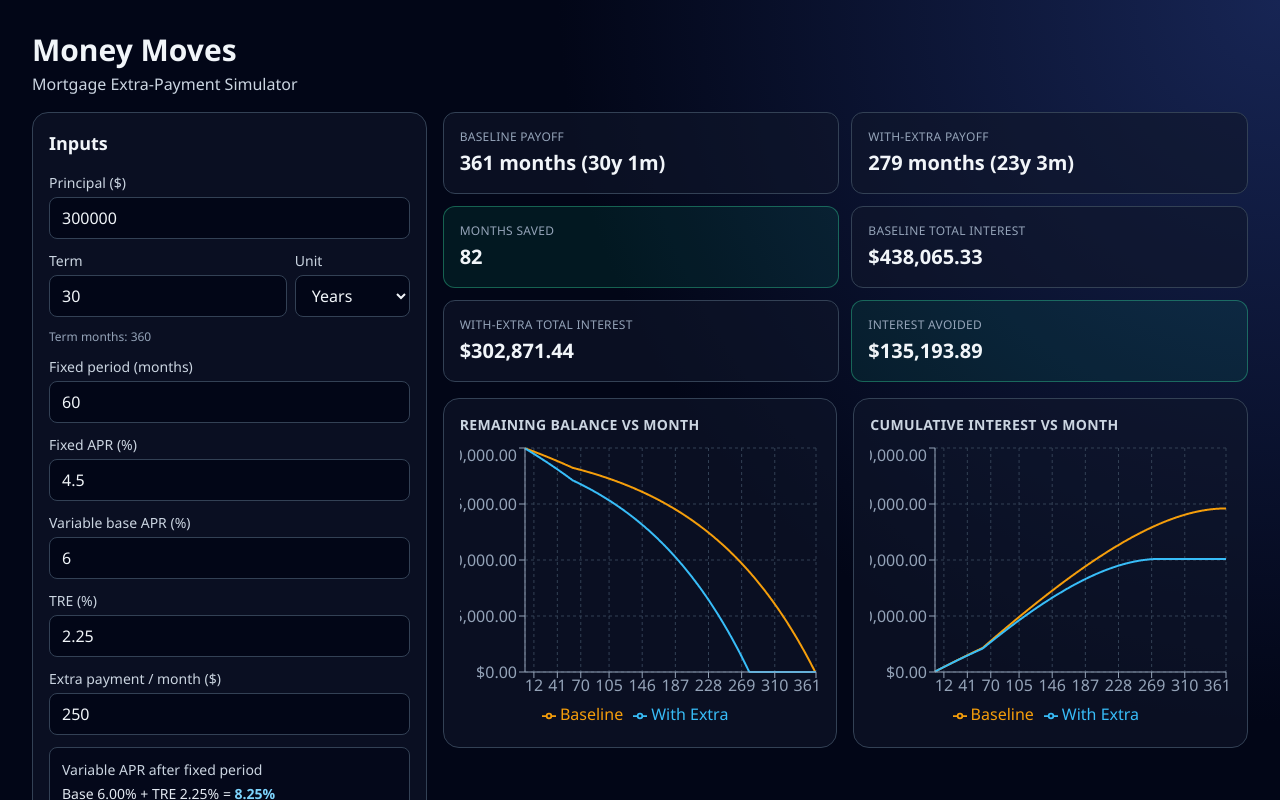
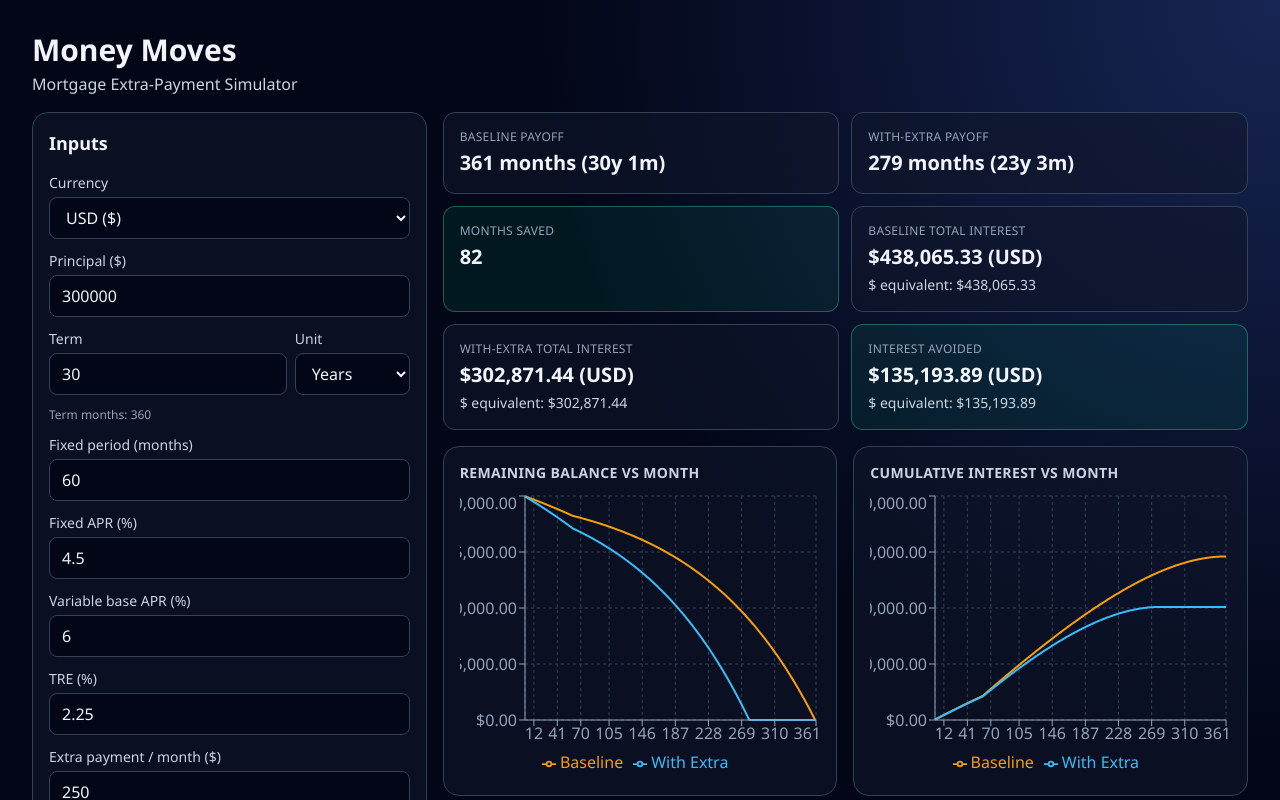
Before and after one commit to maury844/pay-me-now, a React (Vite) app: page / in a window 1280 px wide. Shown: the top 800 px of the page. Built offline with nearby package versions, Linux system fonts and the light colour scheme.

Commit message:
feat: add currency selection

```diff
--- a/src/App.tsx
+++ b/src/App.tsx
@@ -4,7 +4,7 @@ import { ComparisonCharts } from './components/ComparisonCharts'
 import { InputsCard } from './components/InputsCard'
 import { SummaryCards } from './components/SummaryCards'
 import { simulate } from './simulation'
-import type { InputState, TermUnit } from './types/app'
+import type { CurrencyCode, InputState, TermUnit } from './types/app'
 import { buildChartRows, toSafeNumber } from './utils/simulationView'
 
 const defaultInputs: InputState = {
@@ -20,6 +20,25 @@ const defaultInputs: InputState = {
 function App() {
   const [termUnit, setTermUnit] = useState<TermUnit>('years')
   const [inputs, setInputs] = useState<InputState>(defaultInputs)
+  const [currency, setCurrency] = useState<CurrencyCode>('USD')
+  const [exchangeRate, setExchangeRate] = useState(6.96)
+
+  const resolvedExchangeRate = useMemo(() => {
+    if (currency === 'USD') return 1
+    return Math.max(0.0001, toSafeNumber(exchangeRate))
+  }, [currency, exchangeRate])
+
+  const principalUsd = useMemo(() => {
+    const principal = toSafeNumber(inputs.principal)
+    if (currency === 'USD') return principal
+    return principal / resolvedExchangeRate
+  }, [currency, inputs.principal, resolvedExchangeRate])
+
+  const monthlyExtraUsd = useMemo(() => {
+    const monthlyExtra = toSafeNumber(inputs.monthlyExtra)
+    if (currency === 'USD') return monthlyExtra
+    return monthlyExtra / resolvedExchangeRate
+  }, [currency, inputs.monthlyExtra, resolvedExchangeRate])
 
   const termMonths = useMemo(() => {
     const rawMonths =
@@ -34,7 +53,7 @@ function App() {
   const baselineResult = useMemo(
     () =>
       simulate({
-        principal: toSafeNumber(inputs.principal),
+        principal: principalUsd,
         termMonths,
         fixedMonths,
         fixedApr: toSafeNumber(inputs.fixedApr),
@@ -46,9 +65,9 @@ function App() {
     [
       fixedMonths,
       inputs.fixedApr,
-      inputs.principal,
       inputs.tre,
       inputs.variableBaseApr,
+      principalUsd,
       termMonths,
     ],
   )
@@ -56,22 +75,22 @@ function App() {
   const extraResult = useMemo(
     () =>
       simulate({
-        principal: toSafeNumber(inputs.principal),
+        principal: principalUsd,
         termMonths,
         fixedMonths,
         fixedApr: toSafeNumber(inputs.fixedApr),
         variableBaseApr: toSafeNumber(inputs.variableBaseApr),
         tre: toSafeNumber(inputs.tre),
-        monthlyExtra: toSafeNumber(inputs.monthlyExtra),
+        monthlyExtra: monthlyExtraUsd,
         mode: 'KEEP_PAYMENT',
       }),
     [
       fixedMonths,
       inputs.fixedApr,
-      inputs.monthlyExtra,
-      inputs.principal,
       inputs.tre,
       inputs.variableBaseApr,
+      monthlyExtraUsd,
+      principalUsd,
       termMonths,
     ],
   )
@@ -100,6 +119,10 @@ function App() {
     }))
   }
 
+  const updateExchangeRate = (value: string) => {
+    setExchangeRate(Number(value))
+  }
+
   return (
     <main className='min-h-screen p-4 md:p-8'>
       <div className='mx-auto max-w-7xl space-y-4'>
@@ -114,7 +137,11 @@ function App() {
             termUnit={termUnit}
             termMonths={termMonths}
             variableTotalApr={variableTotalApr}
+            currency={currency}
+            exchangeRate={exchangeRate}
             onTermUnitChange={setTermUnit}
+            onCurrencyChange={setCurrency}
+            onExchangeRateChange={updateExchangeRate}
             onInputChange={updateInput}
           />
 
@@ -126,6 +153,8 @@ function App() {
               baselineTotalInterest={baselineResult.totalInterest}
               extraTotalInterest={extraResult.totalInterest}
               interestAvoided={interestAvoided}
+              currency={currency}
+              exchangeRate={resolvedExchangeRate}
             />
             <ComparisonCharts rows={chartRows} />
           </section>
--- a/src/components/InputsCard.tsx
+++ b/src/components/InputsCard.tsx
@@ -1,4 +1,5 @@
-import type { InputState, TermUnit } from '../types/app'
+import type { CurrencyCode, InputState, TermUnit } from '../types/app'
+import { getCurrencyInputLabel } from '../utils/format'
 import { Card } from './ui/Card'
 
 type InputsCardProps = {
@@ -6,7 +7,11 @@ type InputsCardProps = {
   termUnit: TermUnit
   termMonths: number
   variableTotalApr: string
+  currency: CurrencyCode
+  exchangeRate: number
   onTermUnitChange: (next: TermUnit) => void
+  onCurrencyChange: (next: CurrencyCode) => void
+  onExchangeRateChange: (value: string) => void
   onInputChange: (key: keyof InputState, value: string) => void
 }
 
@@ -39,15 +44,43 @@ export function InputsCard({
   termUnit,
   termMonths,
   variableTotalApr,
+  currency,
+  exchangeRate,
   onTermUnitChange,
+  onCurrencyChange,
+  onExchangeRateChange,
   onInputChange,
 }: InputsCardProps) {
+  const currencyLabel = getCurrencyInputLabel(currency)
+
   return (
     <Card className='lg:col-span-4'>
       <h2 className='mb-4 text-lg font-semibold text-slate-100'>Inputs</h2>
       <div className='space-y-3'>
+        <label className='block'>
+          <span className='mb-1 block text-sm text-slate-300'>Currency</span>
+          <select
+            value={currency}
+            onChange={(event) => onCurrencyChange(event.target.value as CurrencyCode)}
+            className='w-full rounded-lg border border-slate-700 bg-slate-950 px-3 py-2 text-slate-100 focus:border-sky-400 focus:outline-none'
+          >
+            <option value='USD'>USD ($)</option>
+            <option value='BOB'>BOB</option>
+          </select>
+        </label>
+
+        {currency !== 'USD' ? (
+          <NumberField
+            label='Exchange rate (BOB per $1)'
+            value={exchangeRate}
+            min='0.0001'
+            step='0.0001'
+            onChange={onExchangeRateChange}
+          />
+        ) : null}
+
         <NumberField
-          label='Principal ($)'
+          label={`Principal (${currencyLabel})`}
           value={inputs.principal}
           min='0'
           onChange={(value) => onInputChange('principal', value)}
@@ -111,7 +144,7 @@ export function InputsCard({
         />
 
         <NumberField
-          label='Extra payment / month ($)'
+          label={`Extra payment / month (${currencyLabel})`}
           value={inputs.monthlyExtra}
           min='0'
           step='0.01'
--- a/src/components/MetricCard.tsx
+++ b/src/components/MetricCard.tsx
@@ -3,14 +3,21 @@ import { Card } from './ui/Card'
 type MetricCardProps = {
   title: string
   value: string
+  subValue?: string
   accent?: boolean
 }
 
-export function MetricCard({ title, value, accent = false }: MetricCardProps) {
+export function MetricCard({
+  title,
+  value,
+  subValue,
+  accent = false,
+}: MetricCardProps) {
   return (
     <Card tone={accent ? 'accent' : 'default'} className='rounded-xl p-3'>
       <p className='text-xs uppercase tracking-wide text-slate-400'>{title}</p>
       <p className='mt-1 text-xl font-semibold text-slate-100'>{value}</p>
+      {subValue ? <p className='mt-1 text-sm text-slate-300'>{subValue}</p> : null}
     </Card>
   )
 }
--- a/src/components/SummaryCards.tsx
+++ b/src/components/SummaryCards.tsx
@@ -1,5 +1,6 @@
 import { MetricCard } from './MetricCard'
-import { currencyFormatter, toMonthsLabel } from '../utils/format'
+import type { CurrencyCode } from '../types/app'
+import { formatCurrency, toMonthsLabel } from '../utils/format'
 
 type SummaryCardsProps = {
   baselinePayoffMonths: number
@@ -8,6 +9,8 @@ type SummaryCardsProps = {
   baselineTotalInterest: number
   extraTotalInterest: number
   interestAvoided: number
+  currency: CurrencyCode
+  exchangeRate: number
 }
 
 export function SummaryCards({
@@ -17,7 +20,26 @@ export function SummaryCards({
   baselineTotalInterest,
   extraTotalInterest,
   interestAvoided,
+  currency,
+  exchangeRate,
 }: SummaryCardsProps) {
+  const toSelectedCurrency = (usdAmount: number): number => {
+    if (currency === 'USD') return usdAmount
+    return usdAmount * exchangeRate
+  }
+
+  const moneyCardValues = (usdAmount: number): { value: string; subValue: string } => {
+    const selectedAmount = toSelectedCurrency(usdAmount)
+    return {
+      value: `${formatCurrency(selectedAmount, currency)} (${currency})`,
+      subValue: `$ equivalent: ${formatCurrency(usdAmount, 'USD')}`,
+    }
+  }
+
+  const baselineInterestDisplay = moneyCardValues(baselineTotalInterest)
+  const extraInterestDisplay = moneyCardValues(extraTotalInterest)
+  const interestAvoidedDisplay = moneyCardValues(interestAvoided)
+
   return (
     <div className='grid grid-cols-1 gap-3 md:grid-cols-2'>
       <MetricCard
@@ -33,15 +55,18 @@ export function SummaryCards({
       <MetricCard title='Months saved' value={`${monthsSaved}`} accent />
       <MetricCard
         title='Baseline total interest'
-        value={currencyFormatter.format(baselineTotalInterest)}
+        value={baselineInterestDisplay.value}
+        subValue={baselineInterestDisplay.subValue}
       />
       <MetricCard
         title='With-extra total interest'
-        value={currencyFormatter.format(extraTotalInterest)}
+        value={extraInterestDisplay.value}
+        subValue={extraInterestDisplay.subValue}
       />
       <MetricCard
         title='Interest avoided'
-        value={currencyFormatter.format(interestAvoided)}
+        value={interestAvoidedDisplay.value}
+        subValue={interestAvoidedDisplay.subValue}
         accent
       />
     </div>
--- a/src/types/app.ts
+++ b/src/types/app.ts
@@ -1,4 +1,5 @@
 export type TermUnit = 'years' | 'months'
+export type CurrencyCode = 'USD' | 'BOB'
 
 export type InputState = {
   principal: number
--- a/src/utils/format.ts
+++ b/src/utils/format.ts
@@ -1,8 +1,31 @@
-export const currencyFormatter = new Intl.NumberFormat('en-US', {
-  style: 'currency',
-  currency: 'USD',
-  maximumFractionDigits: 2,
-})
+import type { CurrencyCode } from '../types/app'
+
+const currencyFormatterCache: Partial<Record<CurrencyCode, Intl.NumberFormat>> =
+  {}
+
+export const getCurrencyFormatter = (currency: CurrencyCode): Intl.NumberFormat => {
+  if (currencyFormatterCache[currency]) return currencyFormatterCache[currency]
+
+  const formatter = new Intl.NumberFormat('en-US', {
+    style: 'currency',
+    currency,
+    currencyDisplay: 'narrowSymbol',
+    maximumFractionDigits: 2,
+  })
+
+  currencyFormatterCache[currency] = formatter
+  return formatter
+}
+
+export const currencyFormatter = getCurrencyFormatter('USD')
+
+export const formatCurrency = (amount: number, currency: CurrencyCode): string => {
+  return getCurrencyFormatter(currency).format(amount)
+}
+
+export const getCurrencyInputLabel = (currency: CurrencyCode): string => {
+  return currency === 'USD' ? '$' : 'BOB'
+}
 
 export const toMonthsLabel = (months: number): string => {
   const years = Math.floor(months / 12)
```
